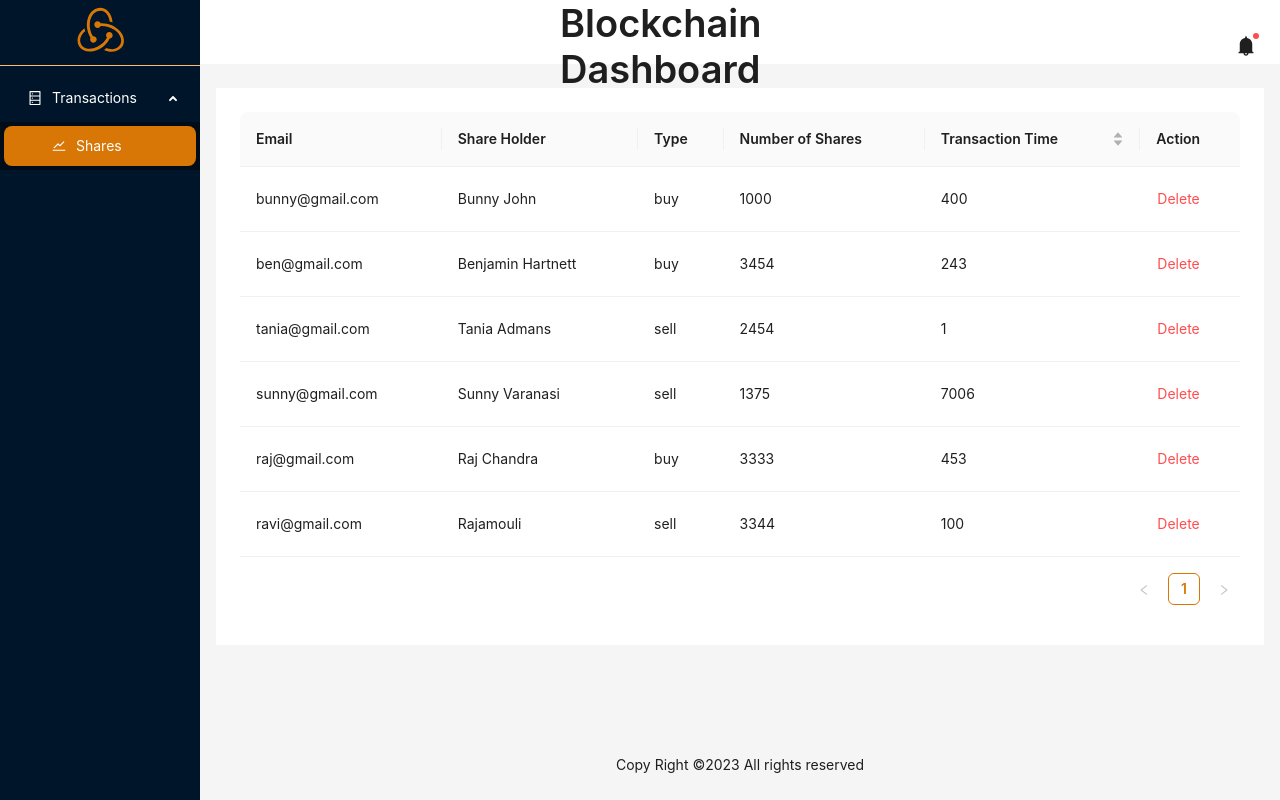
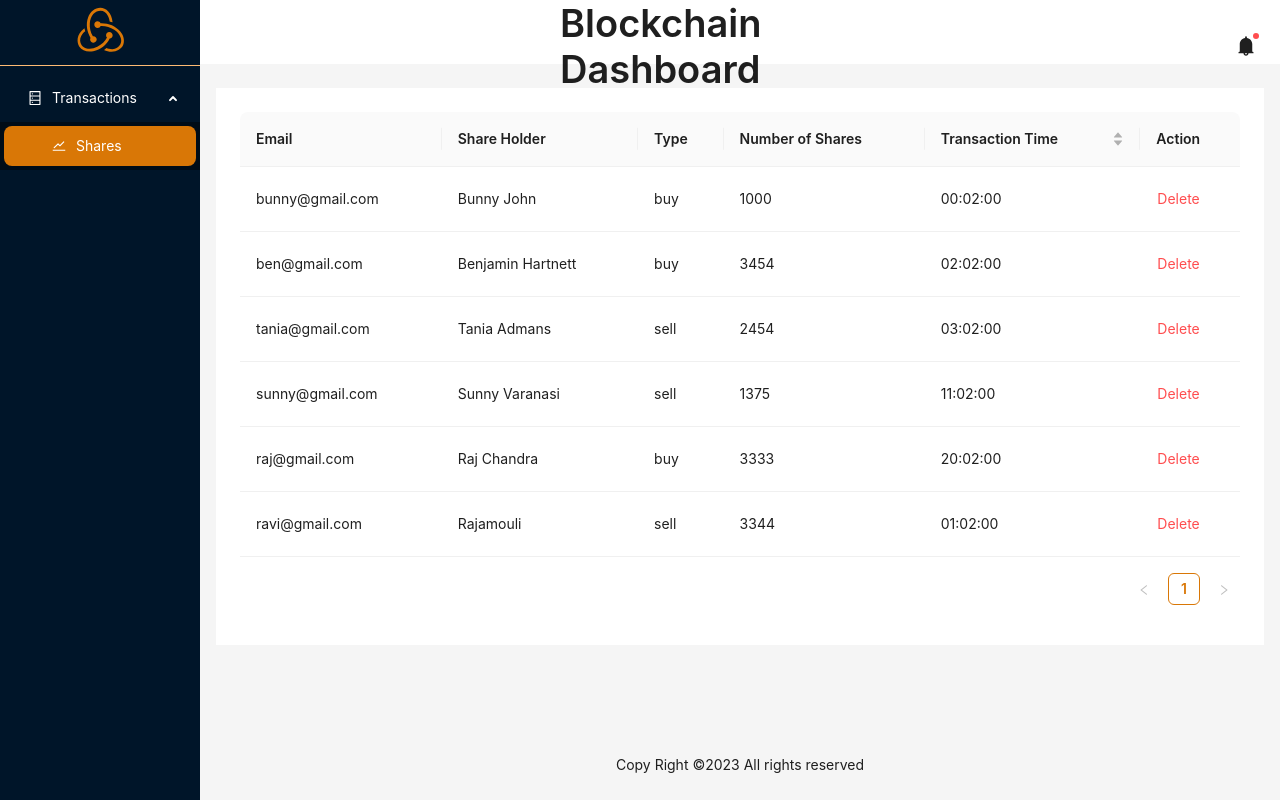
Before and after one commit to vvsrrSunny/blocklchain-transactions-data, a React (Create React App) app: page / in a window 1280 px wide. Built offline with nearby package versions, Linux system fonts and the light colour scheme.

Commit message:
made update to the tansaction time format for human readable formate

```diff
--- a/package.json
+++ b/package.json
@@ -12,6 +12,7 @@
     "@types/react": "^18.0.38",
     "@types/react-dom": "^18.0.11",
     "antd": "^5.4.5",
+    "moment": "^2.29.4",
     "react": "^18.2.0",
     "react-dom": "^18.2.0",
     "react-redux": "^8.0.5",
--- a/src/components/TransactionsTable.tsx
+++ b/src/components/TransactionsTable.tsx
@@ -3,6 +3,7 @@ import { ReactNode, useState } from "react";
 import { ShareRelatedTransaction, ShareRelatedTransactionState } from "../features/share-related-transaction/shareRelatedTransactionSlice";
 import { ColumnsType } from "antd/es/table";
 import ModalContent from "./ModalContent";
+import moment from 'moment';
 
 interface Props {
     children?: ReactNode;
@@ -70,7 +71,14 @@ const TransactionsTable = (props: Props) => {
             title: 'Transaction Time',
             dataIndex: 'transactionTime',
             key: 'transactionTime',
-            sorter: (a, b) => a.transactionTime - b.transactionTime,
+            sorter: (a : ShareRelatedTransaction, b: ShareRelatedTransaction) => {
+                const timeA = moment(a.transactionTime, 'HH:mm:ss');
+                const timeB = moment(b.transactionTime, 'HH:mm:ss');
+                return timeA.isBefore(timeB) ? -1 : timeA.isAfter(timeB) ? 1 : 0;
+            },
+            render: (_, record) => (
+                record.transactionTime
+            ),
         },
         {
             title: 'Action',
--- a/src/features/share-related-transaction/shareRelatedTransactionSlice.ts
+++ b/src/features/share-related-transaction/shareRelatedTransactionSlice.ts
@@ -10,7 +10,7 @@ export interface ShareRelatedTransaction {
     shareHolderName: string,
     Type: transactionType,
     sharesCount: number,
-    transactionTime: number,
+    transactionTime: string,
 }
 
 export type ShareRelatedTransactionState = { results: Array<ShareRelatedTransaction> };
@@ -24,7 +24,7 @@ const initialState: ShareRelatedTransactionState = {
             shareHolderName: "Bunny John",
             Type: "buy",
             sharesCount: 1000,
-            transactionTime: 400,
+            transactionTime: "00:02:00",
         },
         {
             key: 2,
@@ -33,7 +33,7 @@ const initialState: ShareRelatedTransactionState = {
             shareHolderName: "Benjamin Hartnett",
             Type: "buy",
             sharesCount: 3454,
-            transactionTime: 243,
+            transactionTime: "02:02:00",
         },
         {
             key: 3,
@@ -42,7 +42,7 @@ const initialState: ShareRelatedTransactionState = {
             shareHolderName: "Tania Admans",
             Type: "sell",
             sharesCount: 2454,
-            transactionTime: 1,
+            transactionTime: "03:02:00",
         },
         {
             key: 4,
@@ -51,7 +51,7 @@ const initialState: ShareRelatedTransactionState = {
             shareHolderName: "Sunny Varanasi",
             Type: "sell",
             sharesCount: 1375,
-            transactionTime: 7006,
+            transactionTime: "11:02:00",
         },
         {
             key: 5,
@@ -60,7 +60,7 @@ const initialState: ShareRelatedTransactionState = {
             shareHolderName: "Raj Chandra",
             Type: "buy",
             sharesCount: 3333,
-            transactionTime: 453,
+            transactionTime: "20:02:00",
         },
         {
             key: 6,
@@ -69,7 +69,7 @@ const initialState: ShareRelatedTransactionState = {
             shareHolderName: "Rajamouli",
             Type: "sell",
             sharesCount: 3344,
-            transactionTime: 100,
+            transactionTime: "01:02:00",
         },
     ]
 };
```
Also changed, not shown: 2 other files (tests, documents, lock files or other folders).
